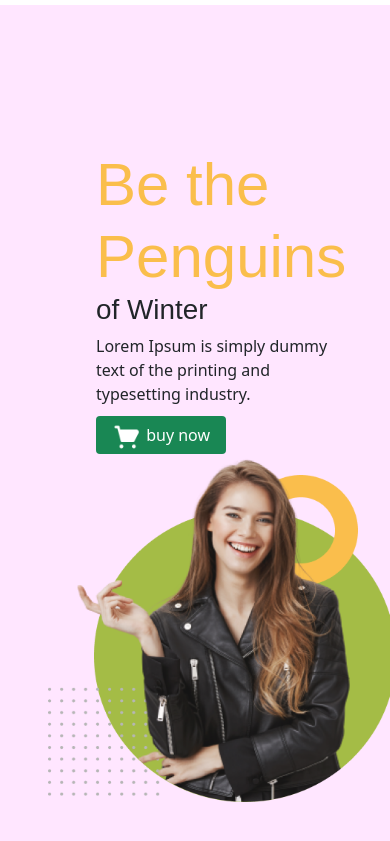
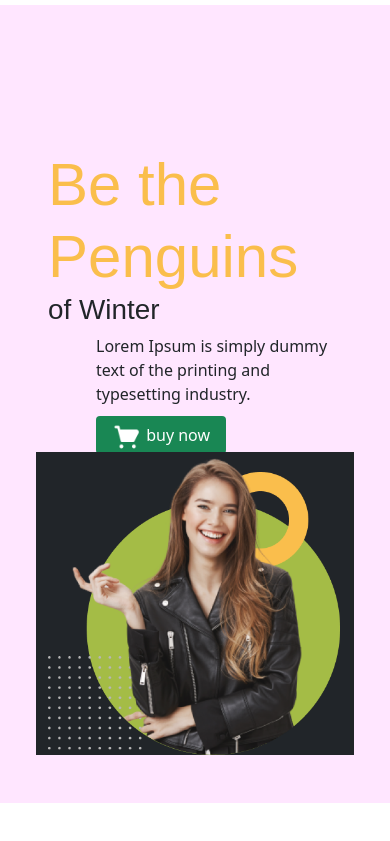
Before and after one commit to Muhammad-Nurul-Abser/penguin-fasion-resp, a plain HTML site: page index.html in a window 390 px wide. Shown: the part 55-896 px from the top of the page. After the commit the page ends 858 px from the top, so only its background shows below. Drawn offline with Linux system fonts and the light colour scheme.

Commit message:
doing something

```diff
--- a/index.html
+++ b/index.html
@@ -42,18 +42,18 @@
     </header>
     <section class="p-5 mx-0" style="background-color: #ffe6ff; ">
         <div class="row d-flex bg-red">
-            <div class="col-lg-6 col-md-6 align-middle mt-5">
-                <h1 class="mt-5 ms-5" style=" font-family: Fantasy;"> <span style="color: #FABE4C; font-size: 60px;
+            <div class="col- col-lg-6 col-md-6 align-middle mt-5">
+                <h1 class="mt-5 " style=" font-family: Fantasy;"> <span style="color: #FABE4C; font-size: 60px;
                     ">Be the Penguins</span> <br>
                     of Winter</h1>
                 <p class="ms-5">Lorem Ipsum is simply dummy text of the printing
                     and typesetting industry.</p>
-                <a class="text-decoration-none bg-success text-white py-2 px-3 border-success rounded ms-5" href="#"><img
-                     width="30px" height="30px" src="images/icons/shopping-cart 1.png" alt=""> buy now</a>
+                <a class="text-decoration-none bg-success text-white py-2 px-3 border-success rounded ms-5 mb-5"
+                    href="#"><img width="30px" height="30px" src="images/icons/shopping-cart 1.png" alt=""> buy now</a>
             </div>
-            <div class="col-lg-6 col-md-6 col-sm-12 w-25 g-sm-5 mt-sm-4">
+            <div class="col-lg-6 col-md-6  col-sm-12  mt-sm-4 bg-dark position-relative mt-sm-5">
 
-                <img width="350px" height="350px" class="image-fluid"src="images/model.png" alt="">
+                <img class="w-100 h-100" src="images/model.png" alt="">
             </div>
         </div>
     </section>
```
